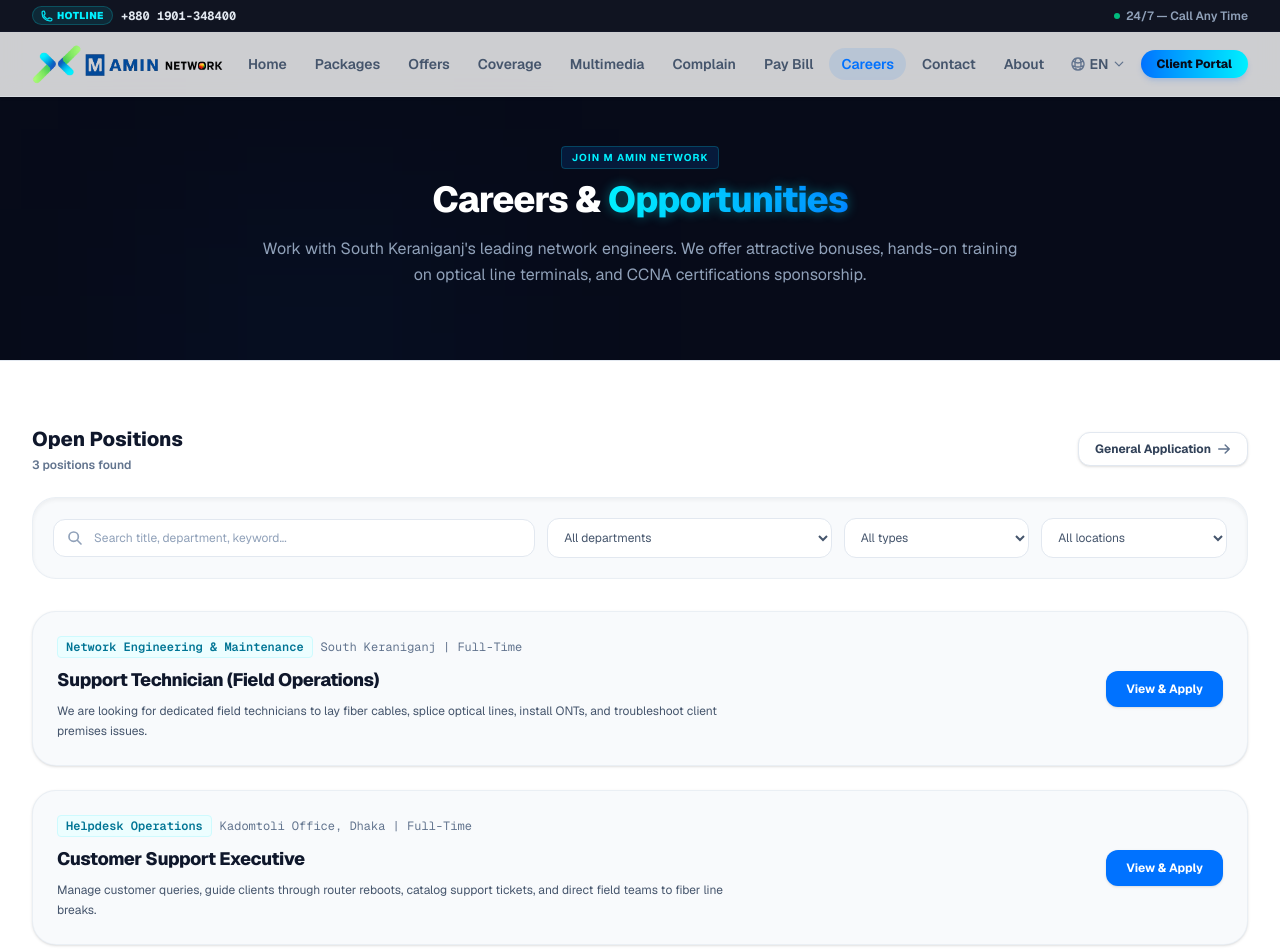
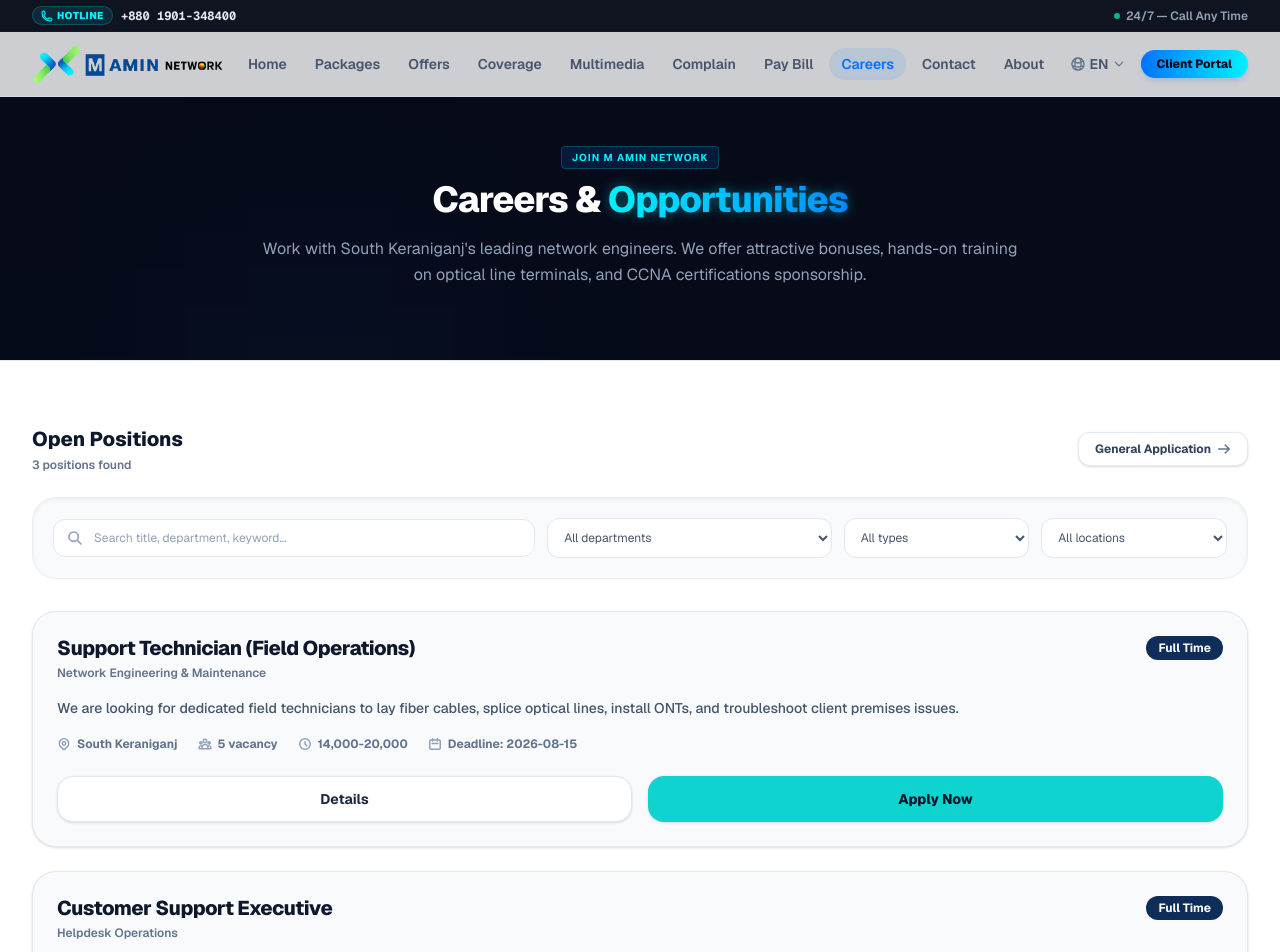
Before and after one commit to princeshiamofficial/M-Amin-Network, a Next.js app: page /careers in a window 1280 px wide. Shown: the top 952 px of the page. Built offline with nearby package versions, Linux system fonts and the light colour scheme.

Commit message:
style: update Careers job card component to match mockup design with metadata fields and actions

```diff
--- a/src/app/careers/page.tsx
+++ b/src/app/careers/page.tsx
@@ -10,6 +10,9 @@
   type: string;
   desc: string;
   requirements: string[];
+  vacancy: string;
+  salary: string;
+  deadline: string;
 }
 
 export default function Careers() {
@@ -37,7 +40,7 @@
   };
 
   const translateJobType = (type: string) => {
-    if (type === "Full-Time") return t("Full-Time", "পূর্ণকালীন");
+    if (type === "Full-Time") return t("Full Time", "ফুল টাইম");
     return type;
   };
 
@@ -93,6 +96,9 @@
         "Willingness to travel around South Keraniganj neighborhoods",
         "Excellent communication and problem-solving skills",
       ],
+      vacancy: "5",
+      salary: "14,000-20,000",
+      deadline: "2026-08-15"
     },
     {
       title: "Customer Support Executive",
@@ -106,6 +112,9 @@
         "Basic computer knowledge (Google Sheets, ticket dashboards)",
         "Ability to speak fluent Bangla (English is a plus)",
       ],
+      vacancy: "3",
+      salary: "15,000-22,000",
+      deadline: "2026-08-20"
     },
     {
       title: "Junior Network Engineer",
@@ -119,6 +128,9 @@
         "Understanding of IPv4 subnetting and dynamic BGP routing",
         "Willingness to work in rotating shifts",
       ],
+      vacancy: "2",
+      salary: "18,000-25,000",
+      deadline: "2026-08-25"
     },
   ];
 
@@ -215,7 +227,10 @@
                   "Strong willingness to work with M Amin Network team",
                   "Self-motivated & proactive learning attitude",
                   "Basic telecommunication or computer knowledge"
-                ]
+                ],
+                vacancy: "N/A",
+                salary: "Negotiable",
+                deadline: "Open Always"
               })}
               className="flex items-center gap-1.5 px-4 py-2 bg-white hover:bg-slate-50 border border-slate-200 text-slate-700 text-xs font-bold rounded-xl shadow-sm transition-all cursor-pointer"
             >
@@ -292,26 +307,74 @@
               filteredJobs.map((job, idx) => (
                 <div
                   key={idx}
-                  className="p-6 rounded-3xl bg-slate-50 border border-slate-200/60 shadow-sm hover:shadow-md transition-all flex flex-col md:flex-row justify-between items-start md:items-center gap-6 text-left"
+                  className="p-6 rounded-3xl bg-[#f8fafc] border border-slate-200 shadow-sm hover:shadow-md transition-all flex flex-col gap-4 text-left relative"
                 >
-                  <div className="space-y-2 max-w-2xl text-left">
-                    <div className="flex flex-wrap items-center gap-2 text-xs">
-                      <span className="bg-cyan-50 text-cyan-700 border border-cyan-100 px-2 py-0.5 rounded font-semibold font-mono">
-                        {translateDept(job.dept)}
-                      </span>
-                      <span className="text-slate-500 font-mono">
-                        {translateLocation(job.location)} | {translateJobType(job.type)}
-                      </span>
+                  {/* Top Row: Title + Dept & Job Type Badge */}
+                  <div className="flex justify-between items-start w-full gap-4">
+                    <div>
+                      <h3 className="text-slate-900 font-extrabold text-xl tracking-tight leading-tight">{translateJobTitle(job.title)}</h3>
+                      <p className="text-xs text-slate-500 font-semibold mt-1">{translateDept(job.dept)}</p>
                     </div>
-                    <h3 className="text-slate-900 font-extrabold text-lg tracking-tight">{translateJobTitle(job.title)}</h3>
-                    <p className="text-xs text-slate-600 leading-relaxed">{translateJobDesc(job.desc)}</p>
+                    <span className="bg-[#0f2d59] text-white text-[10px] sm:text-xs font-bold px-3 py-1 rounded-full flex-shrink-0">
+                      {translateJobType(job.type)}
+                    </span>
                   </div>
-                  <button
-                    onClick={() => setSelectedJob(job)}
-                    className="bg-brand-blue text-white px-5 py-2.5 rounded-xl text-xs font-bold hover:bg-brand-blue/90 transition-colors flex-shrink-0 cursor-pointer shadow-sm"
-                  >
-                    {t("View & Apply", "বিস্তারিত ও আবেদন")}
-                  </button>
+
+                  {/* Middle Row: Description */}
+                  <p className="text-xs sm:text-sm text-slate-600 leading-relaxed font-medium">
+                    {translateJobDesc(job.desc)}
+                  </p>
+
+                  {/* Third Row: Details Info Badges */}
+                  <div className="flex flex-wrap gap-x-5 gap-y-2 text-[11px] sm:text-xs text-slate-500 items-center font-bold">
+                    <span className="flex items-center gap-1.5">
+                      <svg className="w-3.5 h-3.5 text-slate-400 flex-shrink-0" fill="none" viewBox="0 0 24 24" stroke="currentColor" strokeWidth="2.5">
+                        <path strokeLinecap="round" strokeLinejoin="round" d="M17.657 16.657L13.414 20.9a1.998 1.998 0 01-2.827 0l-4.244-4.243a8 8 0 1111.314 0z" />
+                        <path strokeLinecap="round" strokeLinejoin="round" d="M15 11a3 3 0 11-6 0 3 3 0 016 0z" />
+                      </svg>
+                      {translateLocation(job.location)}
+                    </span>
+                    <span className="flex items-center gap-1.5">
+                      <svg className="w-3.5 h-3.5 text-slate-400 flex-shrink-0" fill="none" viewBox="0 0 24 24" stroke="currentColor" strokeWidth="2.5">
+                        <path strokeLinecap="round" strokeLinejoin="round" d="M17 20h5v-2a3 3 0 00-5.356-1.857M17 20H7m10 0v-2c0-.656-.126-1.283-.356-1.857M7 20H2v-2a3 3 0 015.356-1.857M7 20v-2c0-.656.126-1.283.356-1.857m0 0a5.002 5.002 0 019.288 0M15 7a3 3 0 11-6 0 3 3 0 016 0zm6 3a2 2 0 11-4 0 2 2 0 014 0zM7 10a2 2 0 11-4 0 2 2 0 014 0z" />
+                      </svg>
+                      {job.vacancy} {t("vacancy", "vacancy")}
+                    </span>
+                    <span className="flex items-center gap-1.5">
+                      <svg className="w-3.5 h-3.5 text-slate-400 flex-shrink-0" fill="none" viewBox="0 0 24 24" stroke="currentColor" strokeWidth="2.5">
+                        <path strokeLinecap="round" strokeLinejoin="round" d="M12 8v4l3 3m6-3a9 9 0 11-18 0 9 9 0 0118 0z" />
+                      </svg>
+                      {job.salary}
+                    </span>
+                    <span className="flex items-center gap-1.5">
+                      <svg className="w-3.5 h-3.5 text-slate-400 flex-shrink-0" fill="none" viewBox="0 0 24 24" stroke="currentColor" strokeWidth="2.5">
+                        <path strokeLinecap="round" strokeLinejoin="round" d="M8 7V3m8 4V3m-9 8h10M5 21h14a2 2 0 002-2V7a2 2 0 00-2-2H5a2 2 0 00-2 2v12a2 2 0 002 2z" />
+                      </svg>
+                      {t("Deadline:", "Deadline:")} {job.deadline}
+                    </span>
+                  </div>
+
+                  {/* Fourth Row: Buttons */}
+                  <div className="grid grid-cols-2 gap-4 mt-2">
+                    <button
+                      onClick={() => setSelectedJob(job)}
+                      className="w-full bg-white hover:bg-slate-100 border border-slate-200 text-slate-800 py-3 rounded-2xl font-bold transition-all text-xs sm:text-sm cursor-pointer text-center shadow-sm"
+                    >
+                      {t("Details", "বিস্তারিত")}
+                    </button>
+                    <button
+                      onClick={() => {
+                        setSelectedJob(job);
+                        setTimeout(() => {
+                          const input = document.getElementById("apply-name-input");
+                          if (input) input.focus();
+                        }, 100);
+                      }}
+                      className="w-full bg-[#0ed3cf] hover:bg-[#0bc0bd] text-slate-900 py-3 rounded-2xl font-extrabold transition-all text-xs sm:text-sm cursor-pointer text-center shadow-sm"
+                    >
+                      {t("Apply Now", "আবেদন করুন")}
+                    </button>
+                  </div>
                 </div>
               ))
             ) : (
@@ -365,6 +428,7 @@
                     <div className="flex flex-col gap-1.5">
                       <label className="text-xs text-slate-600 font-bold uppercase tracking-wider">{t("Full Name", "আপনার নাম")}</label>
                       <input
+                        id="apply-name-input"
                         type="text"
                         name="name"
                         required
```
